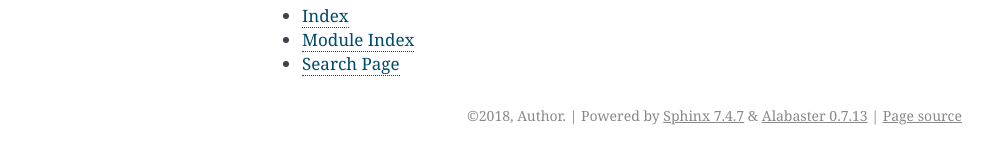
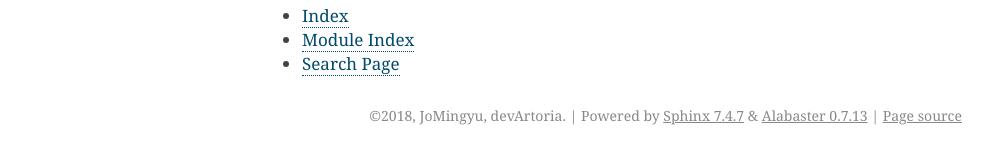
Before and after one commit to callsign-viper/Flask-Validation, a Sphinx documentation site: the page built from docs/index.rst, in a window 1280 px wide. Shown: the part 645-809 px from the top of the page, without its empty margins (148-1140 px from the left). Built offline with Sphinx 7.4.7, drawn with Linux system fonts in a browser that asks for light colours.

```diff
--- a/docs/conf.py
+++ b/docs/conf.py
@@ -19,9 +19,9 @@ sys.path.insert(0, os.path.abspath('..'))
 
 # -- Project information -----------------------------------------------------
 
-project = 'flask_validator'
-copyright = '2018, Author'
-author = 'Author'
+project = 'flask_validate'
+copyright = '2018, JoMingyu, devArtoria'
+author = 'JoMingyu, devArtoria'
 
 # The short X.Y version
 version = ''
```
